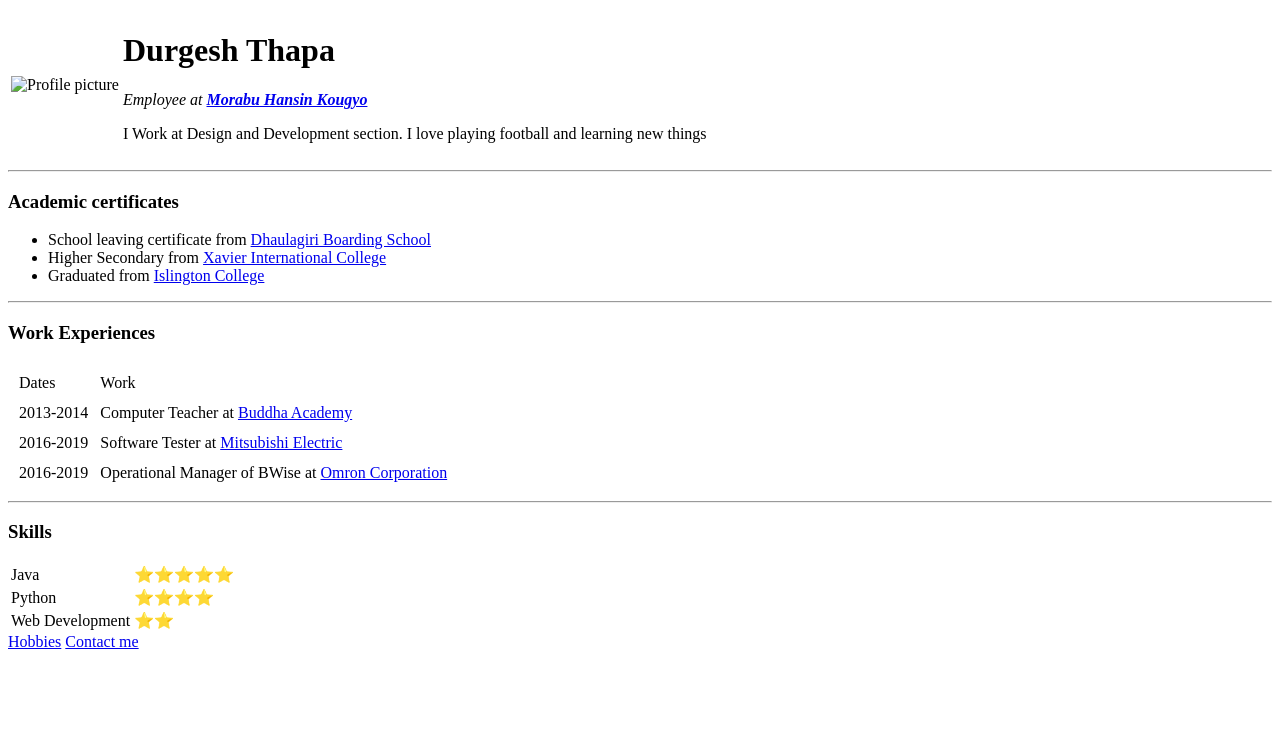
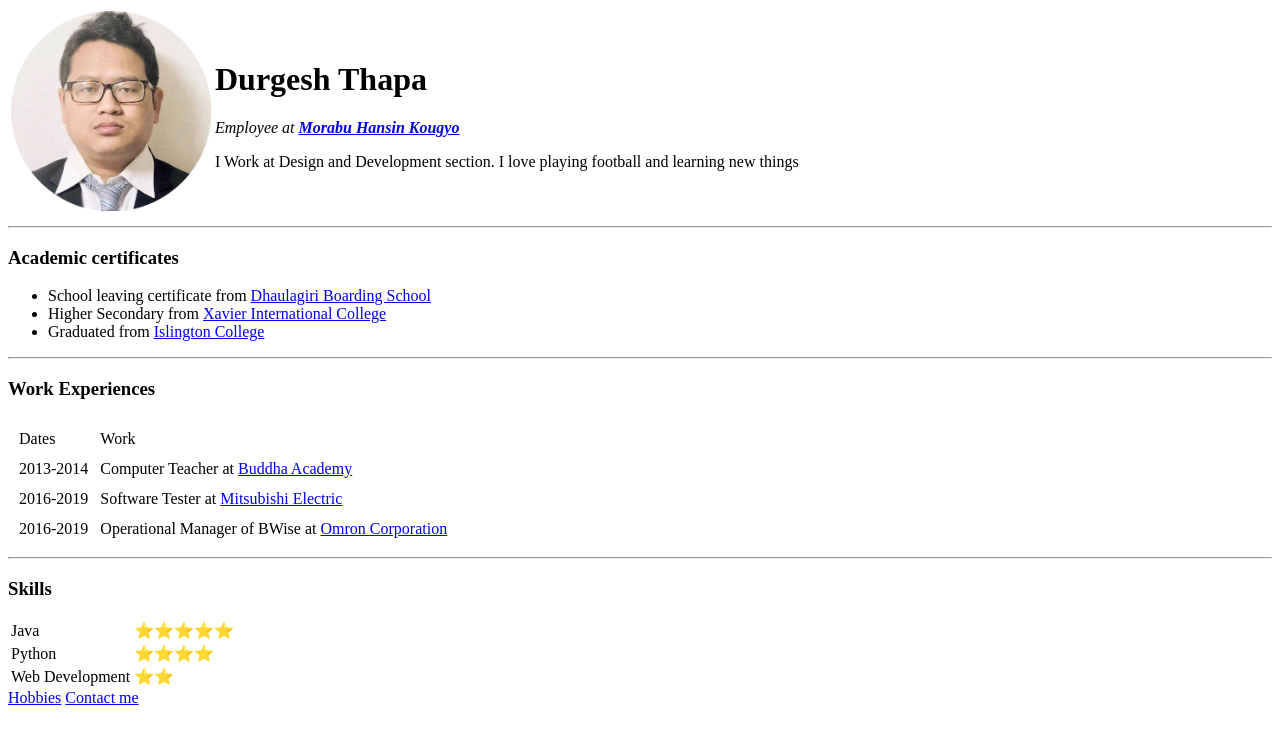
Before and after one commit to tDurgesh/cv, a plain HTML site: page index.html in a window 1280 px wide. Drawn offline with Linux system fonts and the light colour scheme.

Commit message:
Update index.html

```diff
--- a/index.html
+++ b/index.html
@@ -9,7 +9,7 @@
 <body>
   <table>
     <tr>
-      <td><img src="images/ProfilePic.jpg" alt="Profile picture" height="200" width="200" /></td>
+      <td><img src="images/ProfilePic.png" alt="Profile picture" height="200" width="200" /></td>
       <td>
         <h1>Durgesh Thapa</h1>
         <p><em>Employee at <strong><a href="https://www.morabu.com">Morabu Hansin Kougyo</a></strong></em></p>
```
